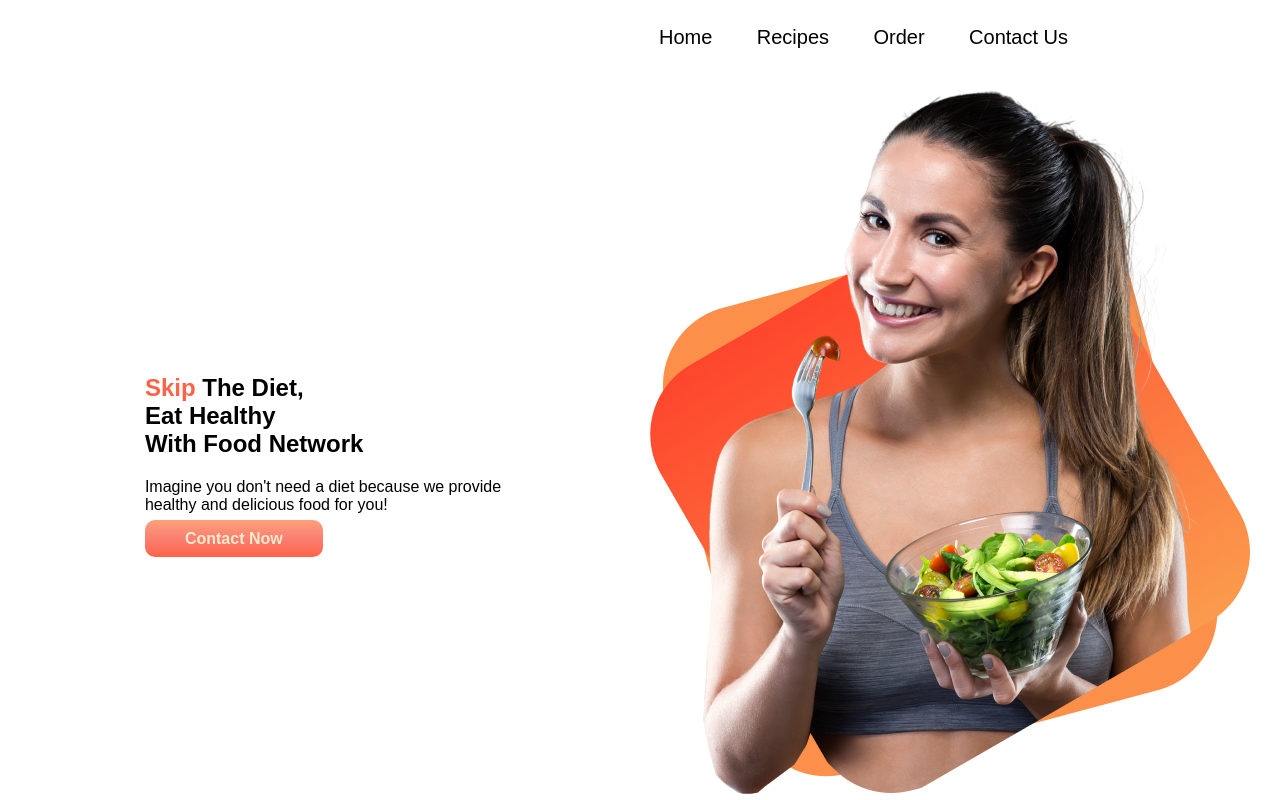
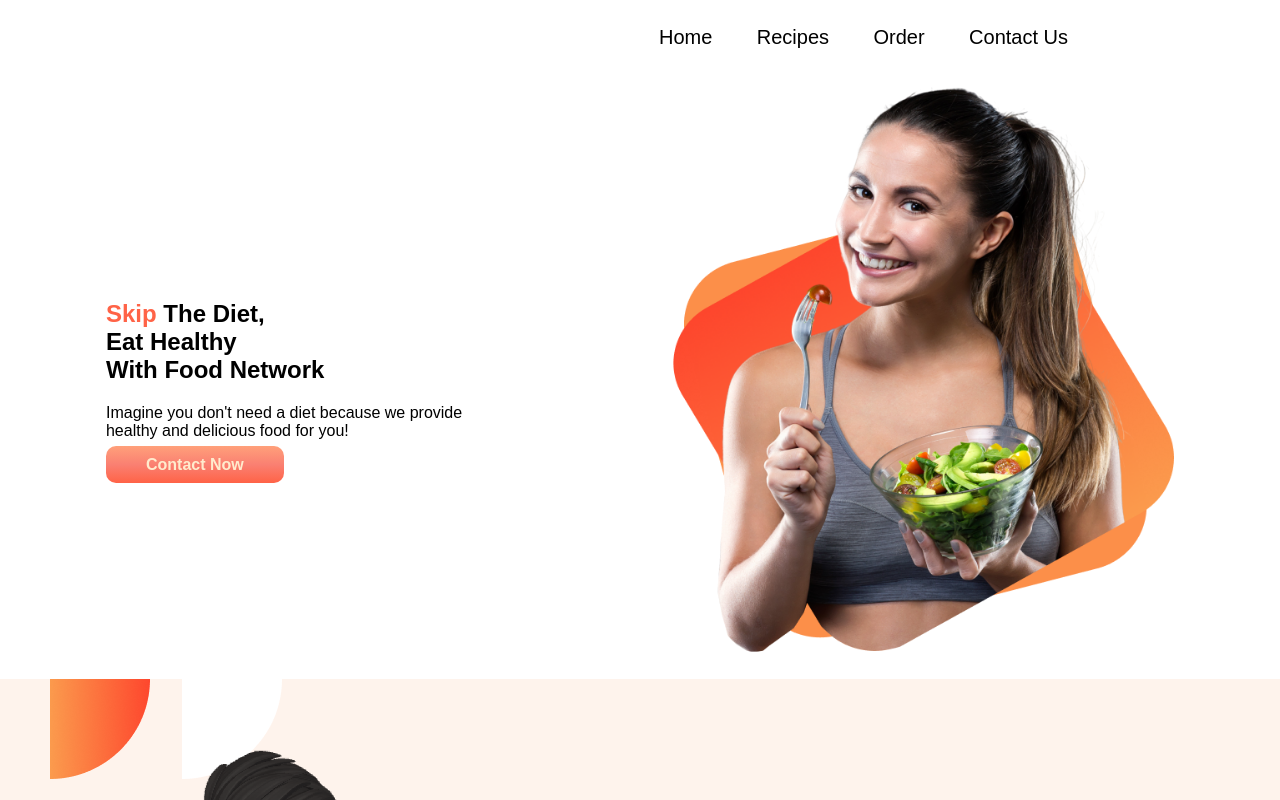
Before and after one commit to ahmadtarique/foodofolio, a plain HTML site: page index.html in a window 1280 px wide. Shown: the top 800 px of the page. Drawn offline with Linux system fonts and the light colour scheme; a web font is replaced by a local one.

Commit message:
foodofolio v1.4

```diff
--- a/index.html
+++ b/index.html
@@ -34,8 +34,8 @@
                 <a class="link-button" href="https://www.facebook.com/ahmad.tarique.bappy/" target="_blank">Contact
                     Now</a>
             </div>
-            <div class="hald-part">
-                <img src="images/image-01.png" alt="">
+            <div class="half-part">
+                <img src="images/image-01.png" alt="" style="width: 550px; height: 600px">
             </div>
         </section>
 
```
